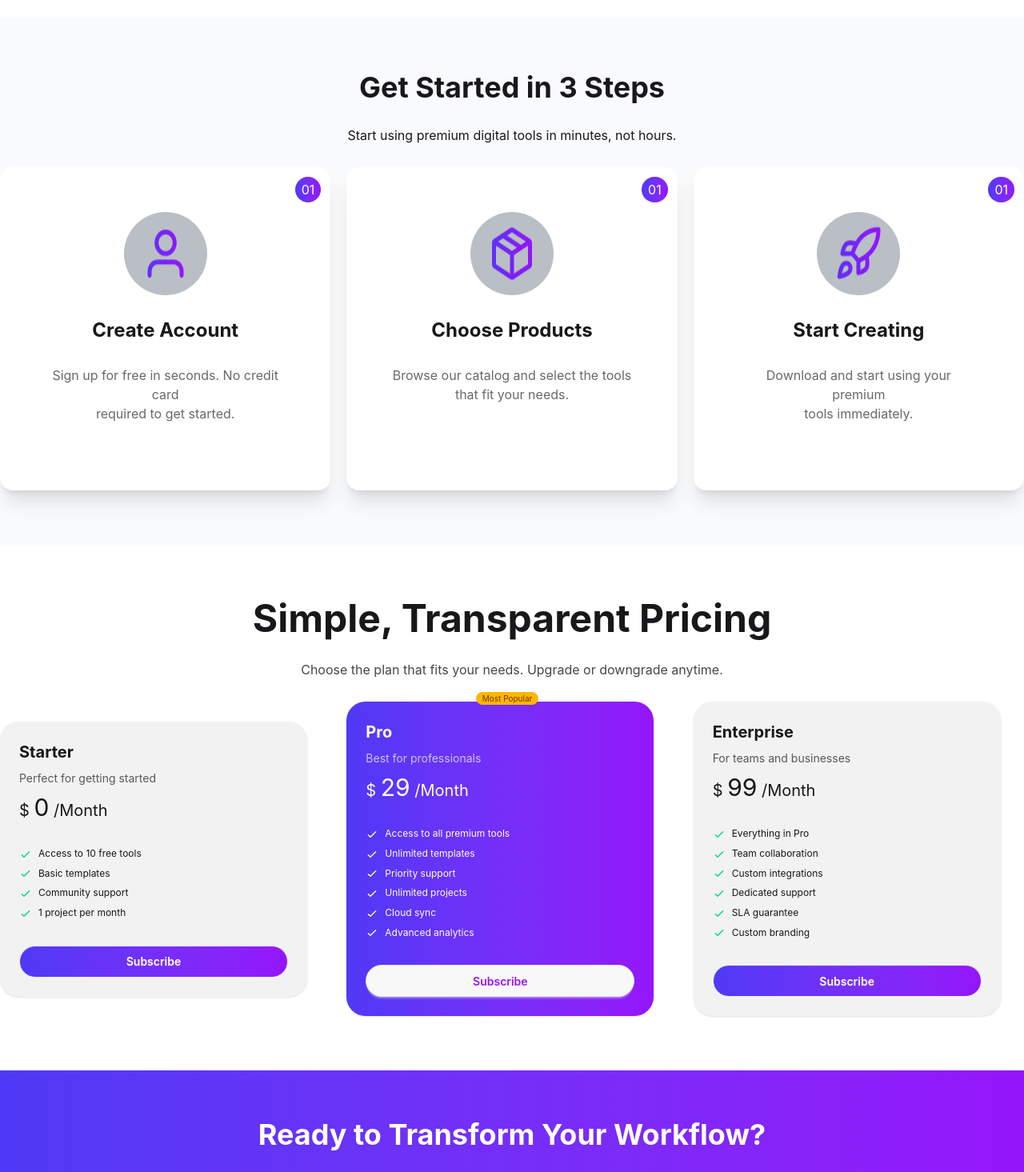
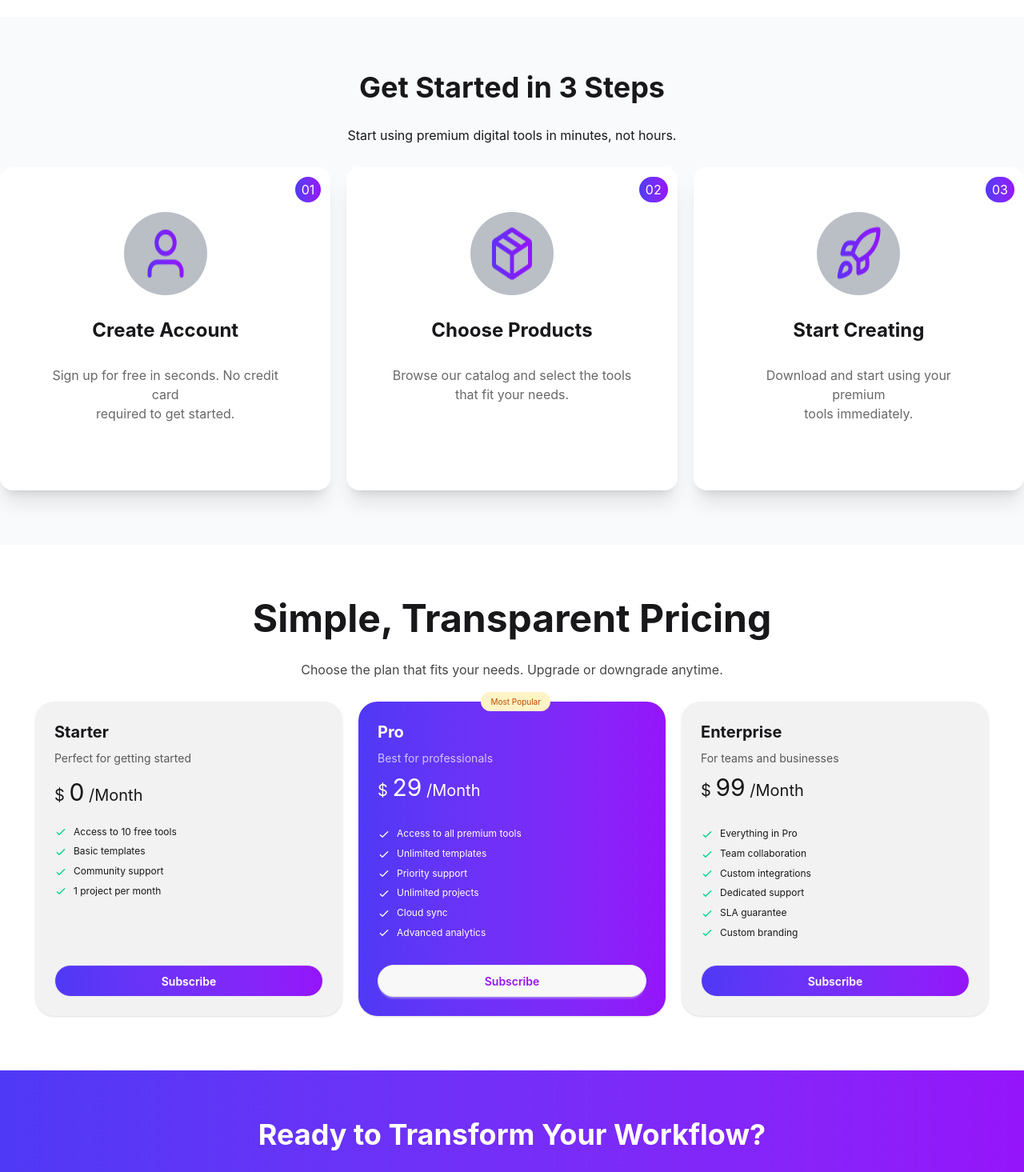
Before and after one commit to rifatalvi/digi-tools-app, a React (Vite) app: page / in a window 1280 px wide. Shown: the part 3103-4568 px from the top of the page at 80% size. Built offline with nearby package versions, Linux system fonts and the light colour scheme.

Commit message:
some leck fixed

```diff
--- a/src/component/DigitalTools/DigitalCard.jsx
+++ b/src/component/DigitalTools/DigitalCard.jsx
@@ -1,4 +1,5 @@
 import React, { useState } from 'react';
+import { FaCheck } from 'react-icons/fa';
 import { toast } from 'react-toastify';
 
 const DigitalCard = ({tools,carts,setCarts}) => {
@@ -42,7 +43,7 @@ const DigitalCard = ({tools,carts,setCarts}) => {
 
                         </ul>
                         <div className="mt-6">
-                            <button onClick={buyNowBtn} className={`btn btn-primary border-none ${isBuy ? "bg-green-500": "bg-linear-to-r  from-[#4F39F6] to-[#9514FA]"} rounded-full btn-block  `}>{isBuy ? " Added to Cart!": "Buy Now"}</button>
+                            <button onClick={buyNowBtn} className={`btn btn-primary border-none ${isBuy ? "bg-green-500": "bg-linear-to-r  from-[#4F39F6] to-[#9514FA]"} rounded-full btn-block  `}>{isBuy && <FaCheck />}{isBuy ? " Added to Cart!": "Buy Now"}</button>
                         </div>
                     </div>
                 </div>
--- a/src/component/Extra/Steps.jsx
+++ b/src/component/Extra/Steps.jsx
@@ -23,7 +23,7 @@ const Steps = () => {
                     </div>
                     <h2 className='text-2xl font-bold'>Choose Products</h2>
                     <p className='opacity-65'>Browse our catalog and select the tools <br />that fit your needs.</p>
-                    <p className='py-1 px-2 top-3 right-3 rounded-full text-white absolute bg-linear-to-r  from-[#4F39F6] to-[#9514FA]  mb-14'>01</p>
+                    <p className='py-1 px-2 top-3 right-3 rounded-full text-white absolute bg-linear-to-r  from-[#4F39F6] to-[#9514FA]  mb-14'>02</p>
                 </div>
                 <div className='space-y-7 relative bg-white shadow-xl p-14 rounded-2xl flex flex-col items-center'>
                     <div className='bg-[#7e8a948a]  p-4 rounded-full h-26 w-26 flex justify-center'>
@@ -31,7 +31,7 @@ const Steps = () => {
                     </div>
                     <h2 className='text-2xl font-bold'>Start Creating</h2>
                     <p className='opacity-65'>Download and start using your premium <br /> tools immediately.</p>
-                    <p className='py-1 px-2 top-3 right-3 rounded-full text-white absolute bg-linear-to-r  from-[#4F39F6] to-[#9514FA]  mb-14'>01</p>
+                    <p className='py-1 px-2 top-3 right-3 rounded-full text-white absolute bg-linear-to-r  from-[#4F39F6] to-[#9514FA]  mb-14'>03</p>
                 </div>
 
 
--- a/src/component/Extra/Transparent.jsx
+++ b/src/component/Extra/Transparent.jsx
@@ -5,11 +5,11 @@ const Transparent = () => {
         <div className='space-y-7 text-center bg-white py-17'>
             <h2 className='text-5xl font-bold '>Simple, Transparent Pricing</h2>
             <p className='opacity-80'>Choose the plan that fits your needs. Upgrade or downgrade anytime.</p>
-           <div className='container mx-auto'>
+           <div className='container mx-auto flex justify-center '>
 
-             <div className='grid md:grid-cols-2 lg:grid-cols-3 justify-center items-center gap-5' >
+             <div className='grid md:grid-cols-2 lg:grid-cols-3  gap-5' >
 
-                  <div className="card  max-w-96   bg-[#F2F2F2] shadow-sm  text-left  rounded-3xl  ">
+                  <div className="card  w-96   bg-[#F2F2F2] shadow-sm  text-left  rounded-3xl  ">
                     <div className="card-body">
 
 
@@ -18,7 +18,8 @@ const Transparent = () => {
 
 
                          <p className='opacity-70'>Perfect for getting started</p>
-                        <span className="text-xl">$ <span className='text-3xl'>0</span> /Month</span>
+                        <div className=' mb-13'>
+                            <span className="text-xl">$ <span className='text-3xl'>0</span> /Month</span>
                         <ul className="mt-6 flex flex-col gap-2 text-xs">
                             <li>
                                 <svg xmlns="http://www.w3.org/2000/svg" className="size-4 me-2 inline-block text-success" fill="none" viewBox="0 0 24 24" stroke="currentColor"><path strokeLinecap="round" strokeLinejoin="round" strokeWidth="2" d="M5 13l4 4L19 7" /></svg>
@@ -40,14 +41,15 @@ const Transparent = () => {
 
 
                         </ul>
+                        </div>
                         <div className="mt-6">
                             <button className="btn  rounded-full bg-linear-to-r  from-[#4F39F6] to-[#9514FA] text-white btn-block ">Subscribe</button>
                         </div>
                     </div>
                 </div>
-                <div className="card max-w-96 bg-base-100 shadow-sm relative text-left bg-linear-to-r  from-[#4F39F6] to-[#9514FA] text-white rounded-3xl">
+                <div className="card w-96 bg-base-100 shadow-sm relative text-left bg-linear-to-r  from-[#4F39F6] to-[#9514FA] text-white rounded-3xl">
                     <div className="card-body">
-                        <span className="badge badge-xs -top-3 right-17 md:right-29 lg:right-36 absolute badge-warning">Most Popular</span>
+                        <span className="badge badge-xs -top-3 right-36 absolute badge-warning bg-[#FEF3C6] border-none p-3 rounded-full text-[#BB4D00]">Most Popular</span>
                         <div className="flex justify-between">
                             <h2 className="text-xl font-bold">Pro</h2>
 
@@ -89,7 +91,7 @@ const Transparent = () => {
                         </div>
                     </div>
                 </div>
-                <div className="card max-w-96 bg-[#F2F2F2] shadow-sm rounded-3xl text-left bg-linear-to-r  ">
+                <div className="card w-96 bg-[#F2F2F2] shadow-sm rounded-3xl text-left bg-linear-to-r  ">
                     <div className="card-body">
 
                         <div className="flex justify-between">
```
Also changed, not shown: 1 other file (tests, documents, lock files or other folders).
